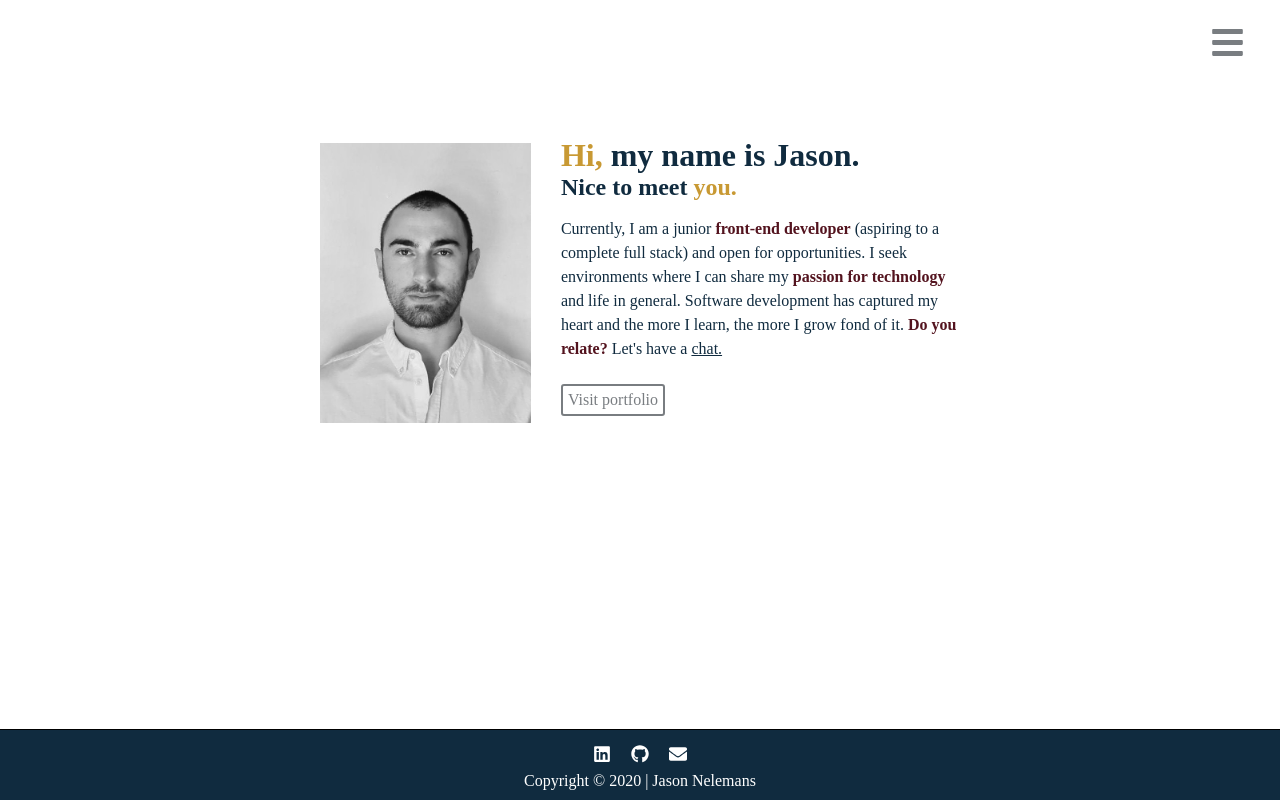
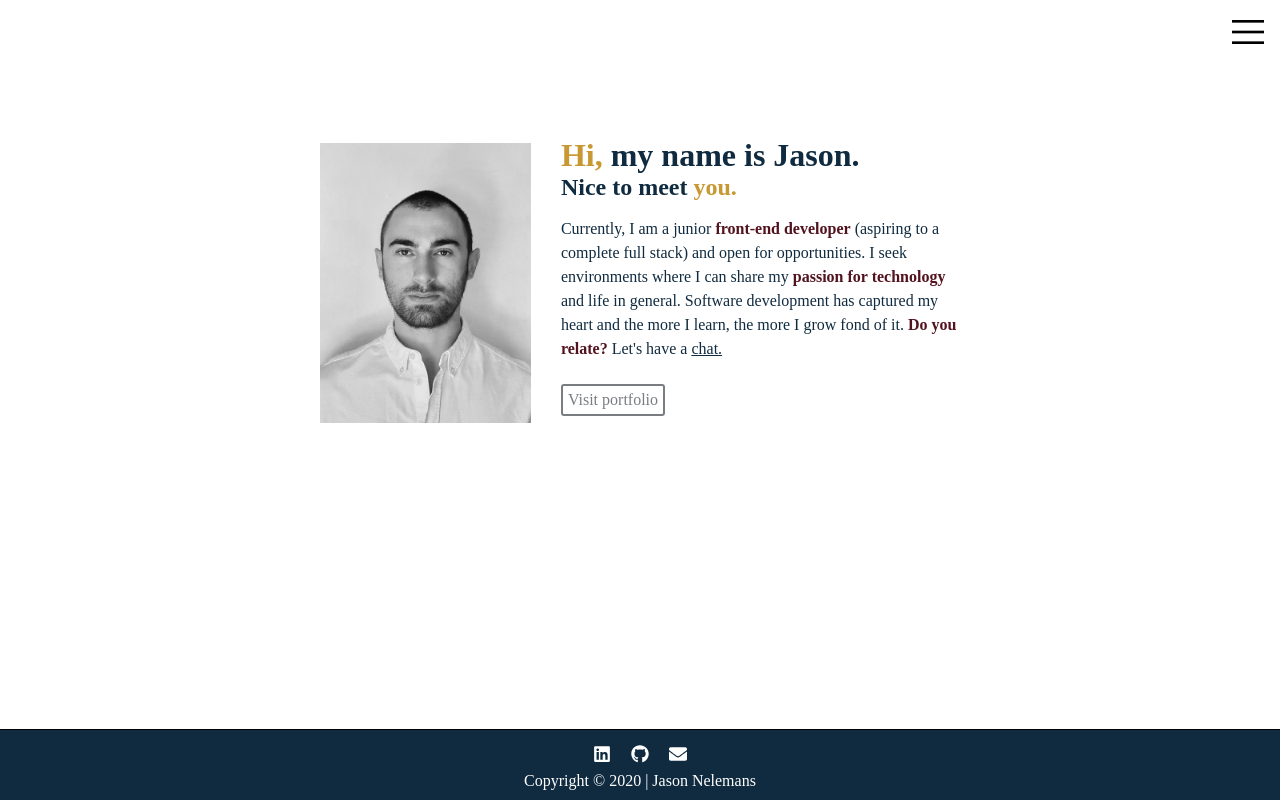
Before and after one commit to JasonNelemans/portfolio-website, a React (Create React App) app: page / in a window 1280 px wide. Built offline with nearby package versions, Linux system fonts and the light colour scheme.

Commit message:
created simple FullscreenMenu component

```diff
--- a/src/App.tsx
+++ b/src/App.tsx
@@ -5,6 +5,7 @@ import styled, { createGlobalStyle } from 'styled-components';
 import About from './pages/about';
 import Footer from './components/footer';
 import Navbar from './components/Navbar';
+import FullscreenMenu from './components/FullscreenMenu';
 
 function App() {
   return (
@@ -12,7 +13,8 @@ function App() {
       <GlobalStyles />
       <Wrapper>
         <Content>
-          <Navbar />
+          <FullscreenMenu />
+          {/* <Navbar /> */}
           <Switch>
             <Route exact path="/" component={About} />
           </Switch>
--- /dev/null
+++ b/src/components/FullscreenMenu.tsx
@@ -0,0 +1,73 @@
+import React, { useState } from 'react';
+import styled from 'styled-components';
+
+export default function FullscreenMenu() {
+  const [open, setOpen] = useState(false);
+
+  return (
+    <FullscreenMenuContainer>
+      {open && <div className="FullscreenMenu">hello</div>}
+      <StyledButton
+        style={{ color: open ? "white" : "black" }}
+        onClick={() => setOpen(!open)}
+      >
+        <svg width="2rem" height="2rem" viewBox="0 0 24 24">
+          <g stroke="currentColor" strokeWidth={2}>
+            <line x1="0" y1="4" x2="24" y2="4" />
+            <line x1="0" y1="12" x2="24" y2="12" />
+            <line x1="0" y1="20" x2="24" y2="20" />
+          </g>
+        </svg>
+      </StyledButton>
+    </FullscreenMenuContainer>
+  )
+}
+
+const StyledButton = styled.button`
+  z-index: 7;
+  position: fixed;
+  top: 1rem;
+  right: 1rem;
+  border: none;
+  background: none;
+  display: flex;
+  outline: none;
+  cursor: pointer;
+  margin: 0;
+  padding: 0;
+  color: black;
+  transition: all 0.2s ease;
+`
+
+const FullscreenMenuContainer = styled.div`
+
+
+  .FullscreenMenu {
+    z-index: 6;
+    position: absolute;
+    top: 0;
+    left: 0;
+    right: 0;
+    bottom: 0;
+
+    display: flex;
+    justify-content: center;
+    align-items: center;
+
+    background: #412eb5;
+    color: white;
+
+    font-size: 2rem;
+
+    ul {
+      display: block;
+      margin: 0;
+      padding: 0;
+    }
+
+    li {
+      display: block;
+      margin: 0.5rem;
+    }
+  }
+`
--- a/src/components/Navbar.tsx
+++ b/src/components/Navbar.tsx
@@ -18,4 +18,8 @@ const StyledNavbar = styled.div`
   justify-content: flex-end;
   margin-top: 25px;
   margin-right: 35px;
+
+  svg:hover {
+    cursor: pointer;
+  }
 `
```
